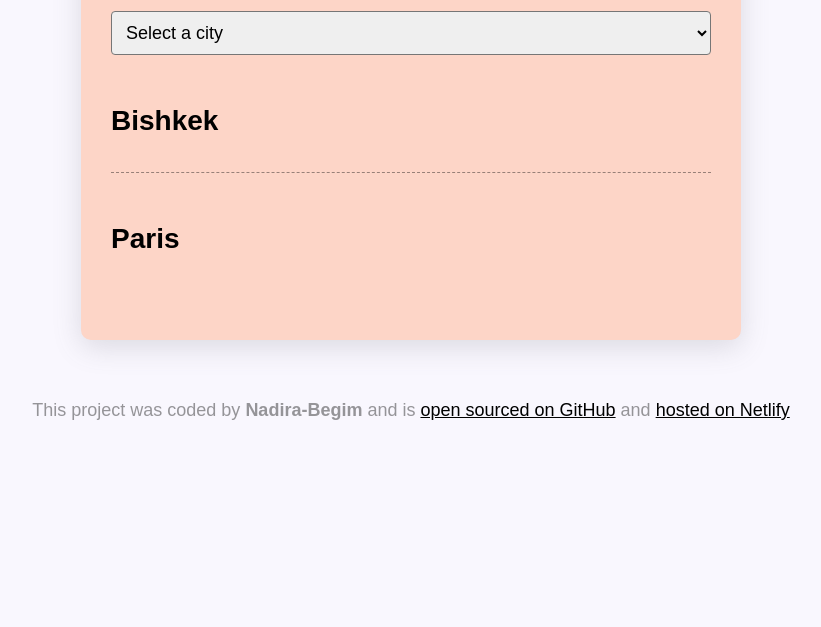
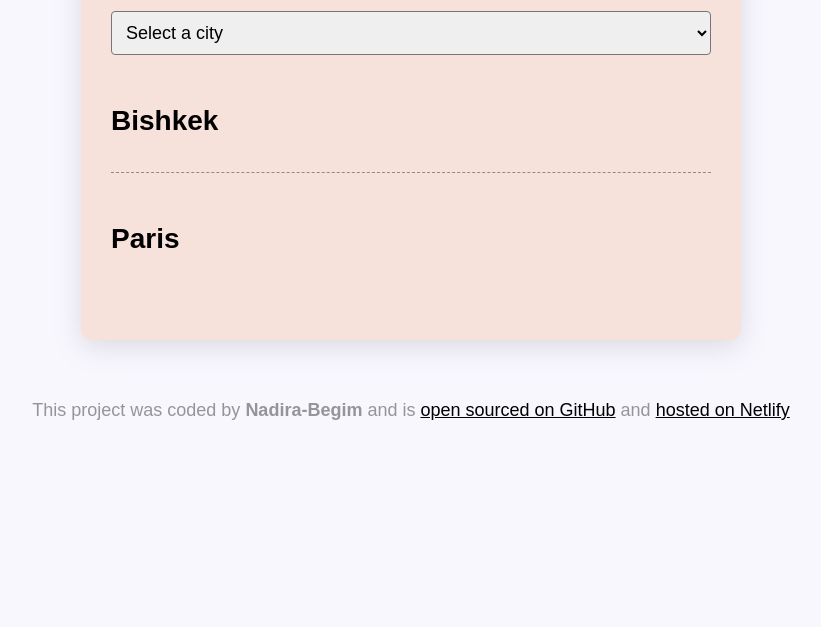
Before and after one commit to Nadi2894/World-Clock, a plain HTML site: page index.html in a window 1280 px wide. Shown: the part 173-800 px from the top of the page, without its empty margins (229-1050 px from the left). Drawn offline with nearby package versions, Linux system fonts and the light colour scheme; a script that the page names is missing.

Commit message:
color of the contained changed

```diff
--- a/src/style.css
+++ b/src/style.css
@@ -22,7 +22,7 @@ a {
   color: black;
 }
 .container {
-  background-color: rgb(253, 213, 199);
+  background-color: rgb(247, 226, 219);
   max-width: 600px;
   margin: 60px auto;
   padding: 30px;
```
